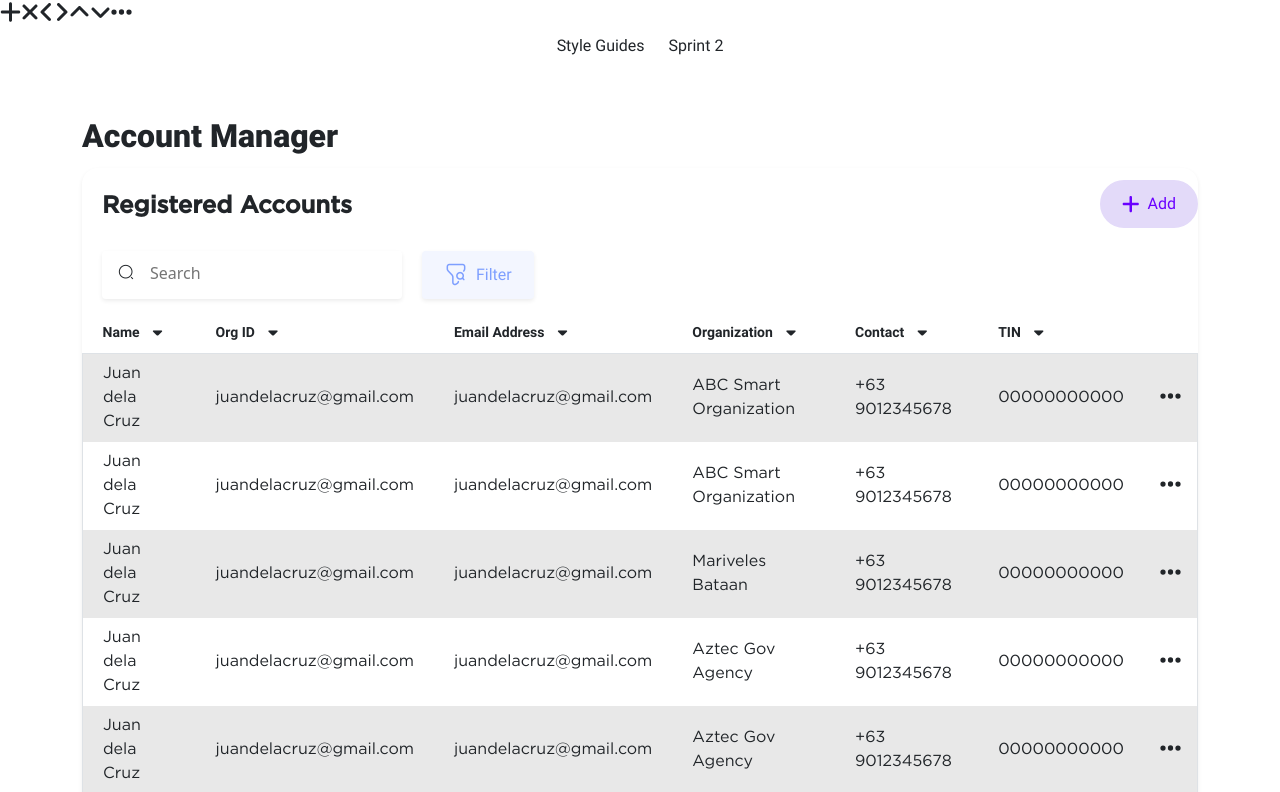
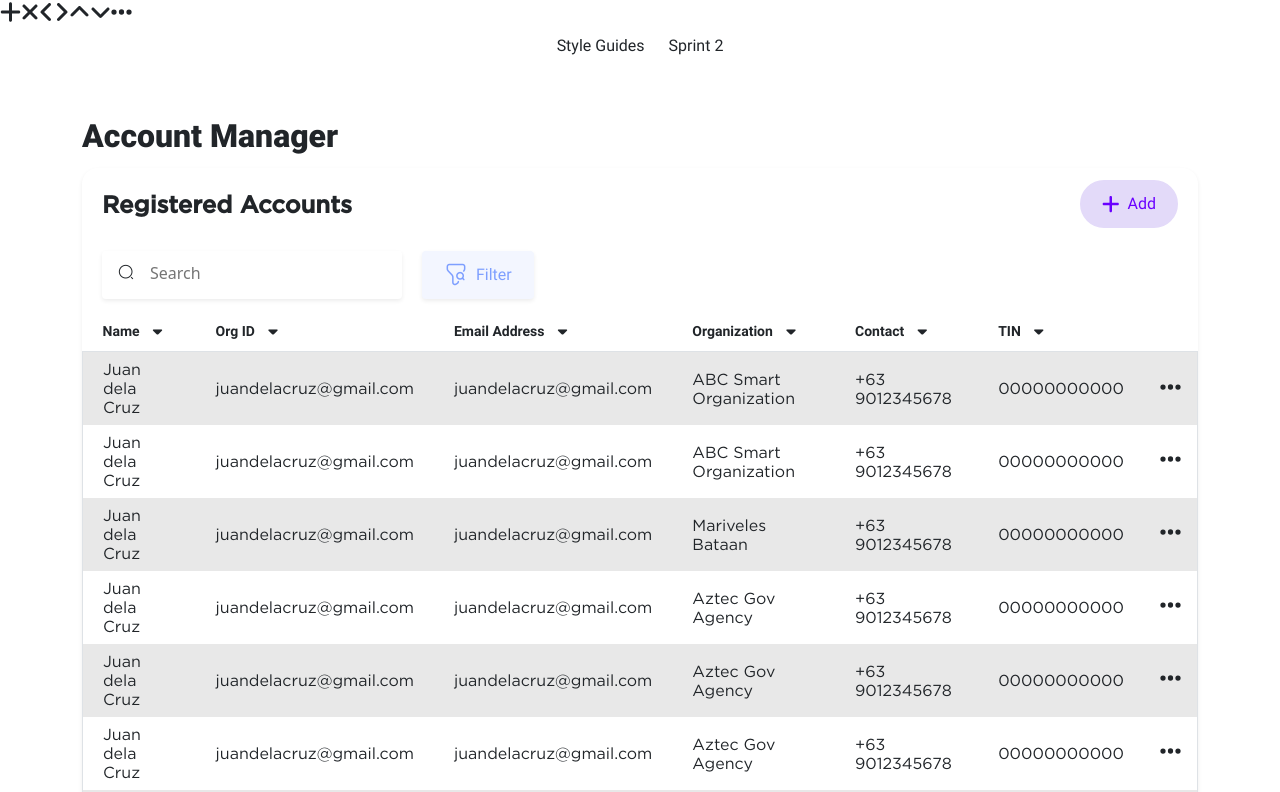
Before and after one commit to integratr-azamora/integratrGov-license-management, a Vue app: page /accmanager in a window 1280 px wide. Shown: the top 792 px of the page. Built offline with nearby package versions, Linux system fonts and the light colour scheme.

Commit message:
New Font Update

```diff
--- a/src/assets/css/custom.css
+++ b/src/assets/css/custom.css
@@ -73,6 +73,7 @@ a{
     font-style: normal;
     font-weight: 400;
     font-size: 16px;
+    line-height: 19px;
   }
   .font-table-pagination{
     font-family: 'Roboto';
--- a/src/assets/main.css
+++ b/src/assets/main.css
@@ -80,7 +80,7 @@
 }
 @font-face {
   font-family: 'Gotham-book';
-  src: url(../assets/Fonts/Gotham-Font/GothamBook.ttf) format(truetype);
+  src: url(../assets/Fonts/Gotham-Font/Gotham-Book.otf) format(truetype);
   font-weight: normal;
   font-style: normal;
 }
--- a/src/components/AccountManager.vue
+++ b/src/components/AccountManager.vue
@@ -1,13 +1,12 @@
 <template>
    <div class=" ">
-
       <div class="d-flex justify-content-center">
          <div class=" rounded-3 container">
             <div class=" heading1  ">Account Manager </div>
             <!-- row1  -->
             <div class=" shadow-sm border-round16px pb-20px">
-               <div class="d-flex justify-content-between mt-20px pt-12px">
-                  <p class="ps-20px fontfamily-gotham-heading-2">Registered Accounts</p>
+               <div class="d-flex justify-content-between mt-20px pt-12px mx-20px">
+                  <p class="fontfamily-gotham-heading-2">Registered Accounts</p>
                   <button class="button-pill bg-lavenderweb color-indigo border-color-lavenderweb d-flex flex-row align-items-center margin-none">
                      <fa class="font-size-20px me-8px" icon="plus" />
                      Add
```
Also changed, not shown: src/assets/Fonts/Gotham-Font/Gotham-Book.otf (added).
